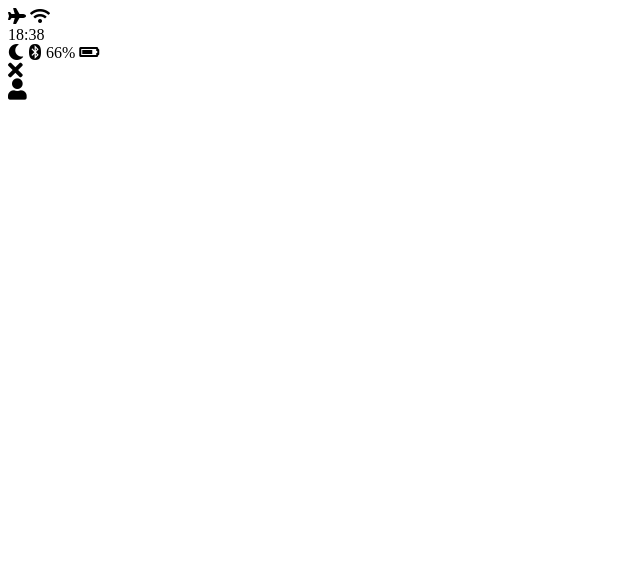
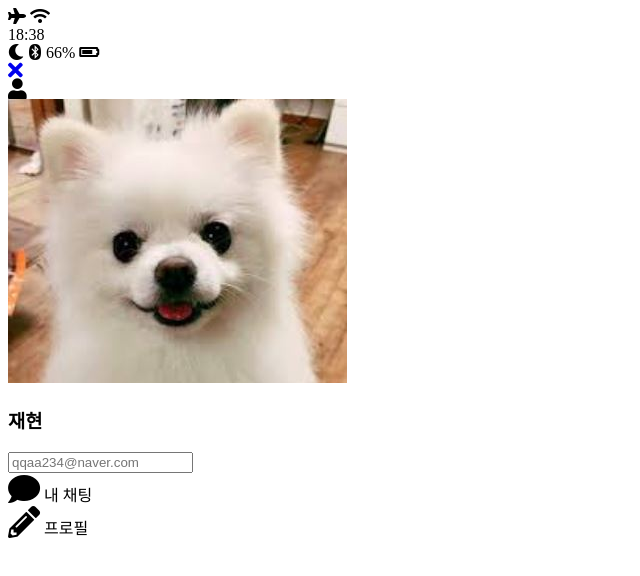
Before and after one commit to runnable013/kakao_clone-, a plain HTML site: page profile.html in a window 1280 px wide. Shown: the whole page, without its empty margins (0-640 px from the left). Drawn offline with Linux system fonts and the light colour scheme.

Commit message:
chat is done

```diff
--- a/profile.html
+++ b/profile.html
@@ -24,9 +24,11 @@
       </div>
     </div>
     <div class="header_bottom">
-      <div class="header_column">
-        <i class="fas fa-times fa-lg"></i>
-      </div>
+      <a href="index.html">
+        <div class="header_column">
+          <i class="fas fa-times fa-lg"></i>
+        </div>
+      </a>
       <div class="header_column">
 
       </div>
@@ -35,5 +37,26 @@
       </div>
     </div>
   </header>
+  <main class="profile">
+    <header class="profile_header">
+      <img src="images/my.jpg">
+      <h3 class="progfile_header-title">재현</h3>
+    </header>
+    <input type="text" placeholder="qqaa234@naver.com">
+    <div class="profile_actions">
+      <div class="profile_action">
+        <span class="profile_action-circle">
+          <i class="fa fa-comment fa-2x"></i>
+        </span>
+        <span class="profile_action-title">내 채팅</span>
+      </div>
+      <div class="profile_action">
+        <span class="profile_action-circle">
+          <i class="fas fa-pencil-alt fa-2x"></i>
+        </span>
+        <span class="profile_action-title">프로필</span>
+      </div>
+    </div>
+  </main>
 </body>
 </html>
```
Also changed, not shown: chat.html (+3 -1 lines), index.html (+6 -4 lines).
